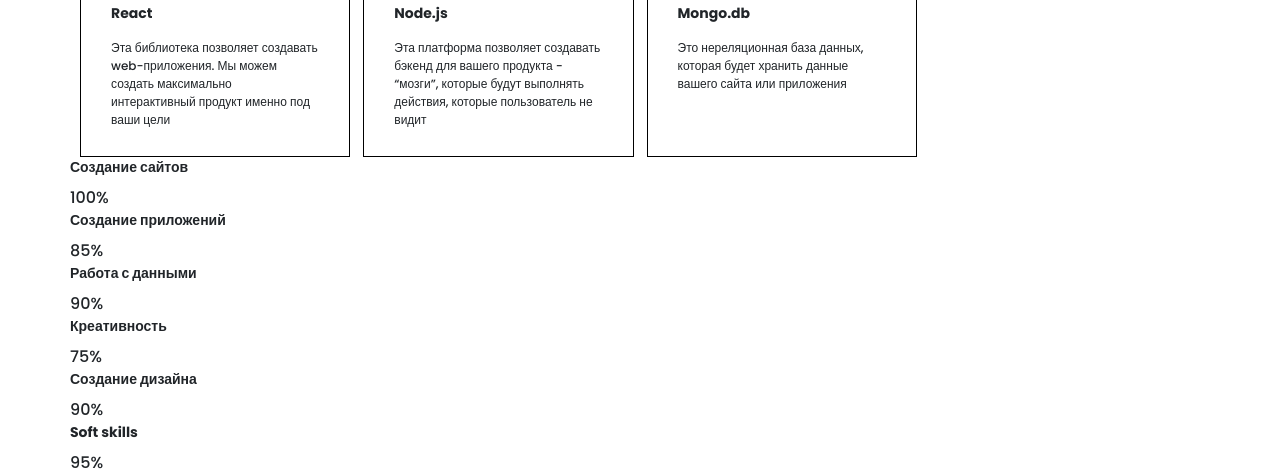
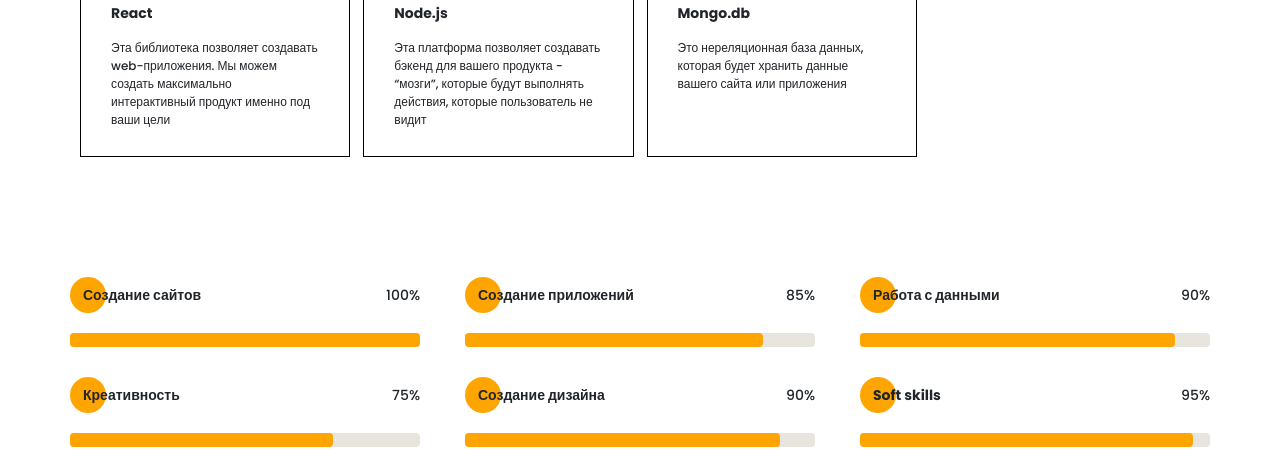
Before and after one commit to MikhailGryschenko/PORTFOLIO, a website: page src/index.html in a window 1280 px wide. Shown: the part 2908-3383 px from the top of the page. After the commit the page ends 3355 px from the top, so only its background shows below. Drawn offline with nearby package versions, Linux system fonts and the light colour scheme; files that its build step writes are made by us from their sources; files whose address does not match are found by name.

Commit message:
skills 100%

```diff
--- a/src/index.html
+++ b/src/index.html
@@ -298,45 +298,75 @@
         <div class="skills__progress">
             <div class="skills__level">
                 <div class="skills__level-head">
-                    <h4 class="title title_fz14">Создание сайтов</h4>
+                    <h4 class="title title_fz14 skills__level-subtitle">Создание сайтов</h4>
                     <div class="skills__level-percent">100%</div>
                 </div>
-                <div class="skills__level-scale"></div>
+                <div class="skills__level-scale">
+                    <div class="skills__level-full"></div>
+                    <div class="skills__level-orange" style="position: absolute; margin-top: 27px; width: 100%; height: 14px; background: #FFA501;
+                     border-radius: 4px; z-index: 2;">
+                    </div>
+                </div>
             </div>
             <div class="skills__level">
                 <div class="skills__level-head">
-                    <h4 class="title title_fz14">Создание приложений</h4>
+                    <h4 class="title title_fz14 skills__level-subtitle">Создание приложений</h4>
                     <div class="skills__level-percent">85%</div>
                 </div>
-                <div class="skills__level-scale"></div>
+                <div class="skills__level-scale">
+                    <div class="skills__level-full"></div>
+                    <div class="skills__level-orange" style="position: absolute; margin-top: 27px; width: 85%; height: 14px; background: #FFA501;
+                     border-radius: 4px; z-index: 2;">
+                    </div>
+                </div>
             </div>
             <div class="skills__level">
                 <div class="skills__level-head">
-                    <h4 class="title title_fz14">Работа с данными</h4>
+                    <h4 class="title title_fz14 skills__level-subtitle">Работа с данными</h4>
                     <div class="skills__level-percent">90%</div>
                 </div>
-                <div class="skills__level-scale"></div>
+                <div class="skills__level-scale">
+                    <div class="skills__level-full"></div>
+                    <div class="skills__level-orange" style="position: absolute; margin-top: 27px; width: 90%; height: 14px; background: #FFA501;
+                     border-radius: 4px; z-index: 2;">
+                    </div>
+                </div>
             </div>
             <div class="skills__level">
                 <div class="skills__level-head">
-                    <h4 class="title title_fz14">Креативность</h4>
+                    <h4 class="title title_fz14 skills__level-subtitle">Креативность</h4>
                     <div class="skills__level-percent">75%</div>
                 </div>
-                <div class="skills__level-scale"></div>
+                <div class="skills__level-scale">
+                    <div class="skills__level-full"></div>
+                    <div class="skills__level-orange" style="position: absolute; margin-top: 27px; width: 75%; height: 14px; background: #FFA501;
+                     border-radius: 4px; z-index: 2;">
+                    </div>
+                </div>
             </div>
             <div class="skills__level">
                 <div class="skills__level-head">
-                    <h4 class="title title_fz14">Создание дизайна</h4>
+                    <h4 class="title title_fz14 skills__level-subtitle">Создание дизайна</h4>
                     <div class="skills__level-percent">90%</div>
                 </div>
-                <div class="skills__level-scale"></div>
+                <div class="skills__level-scale">
+                    <div class="skills__level-full"></div>
+                    <div class="skills__level-orange" style="position: absolute; margin-top: 27px; width: 90%; height: 14px; background: #FFA501;
+                     border-radius: 4px; z-index: 2;">
+                    </div>
+                </div>
             </div>
             <div class="skills__level">
                 <div class="skills__level-head">
-                    <h4 class="title title_fz14">Soft skills</h4>
+                    <h4 class="title title_fz14 skills__level-subtitle">Soft skills</h4>
                     <div class="skills__level-percent">95%</div>
                 </div>
-                <div class="skills__level-scale"></div>
+                <div class="skills__level-scale">
+                    <div class="skills__level-full"></div>
+                    <div class="skills__level-orange" style="position: absolute; margin-top: 27px; width: 95%; height: 14px; background: #FFA501;
+                     border-radius: 4px; z-index: 2;">
+                    </div>
+                </div>
             </div>
         </div>
     </section>
--- a/src/sass/blocks/_resume.scss
+++ b/src/sass/blocks/_resume.scss
@@ -68,9 +68,6 @@
         &-head {
             padding: 45px 0 0 100px;
             position: relative;
-            h4 {
-                margin-bottom: 0;
-            }
         }
         &-body {
             padding-left: 43px;
--- a/src/sass/blocks/_skills.scss
+++ b/src/sass/blocks/_skills.scss
@@ -26,11 +26,8 @@
     &__item {
         border: 1px solid black;
         padding: 0 30px 25px 30px;
+    }
 
-        h4 {
-            margin-bottom: 0;
-        }
-    }
     &__item-icon {
         display: flex;
         height: 115px;
@@ -44,6 +41,39 @@
         line-height: 18px;
         text-align: left;
     }
+    &__progress {
+        padding-top: 120px;
+        display: grid;
+        grid-template-columns: repeat(3, 350px);
+        grid-template-rows: repeat(2, 70px);
+        column-gap: 45px;
+        row-gap: 30px;
+    }
 
-
+    &__level-head {
+        display: flex;
+        justify-content: space-between;
+        position: relative;
+        padding-top: 8px;
+    }
+    &__level-subtitle {
+        padding-left: 13px;
+        @include before_circle (0px, 0%, translateX(0%));
+    }
+    &__level-percent {
+        font-size: 14px;
+        font-weight: 500;
+        line-height: 21px;
+    }
+    &__level-scale {
+        position: relative;
+    }
+    &__level-full {
+        position: absolute;
+        margin-top: 27px;
+        width: 350px;
+        height: 14px;
+        background: #E8E4DE;
+        border-radius: 4px;
+    }
 }
--- a/src/sass/style.scss
+++ b/src/sass/style.scss
@@ -16,6 +16,10 @@
     vertical-align: baseline;
 }
 
+h4 {
+    margin-bottom: 0;
+}
+
 .container {
     width: 1140px;
     margin: 0 auto;
```
Also changed, not shown: dist/css/style.min.css, dist/index.html.
